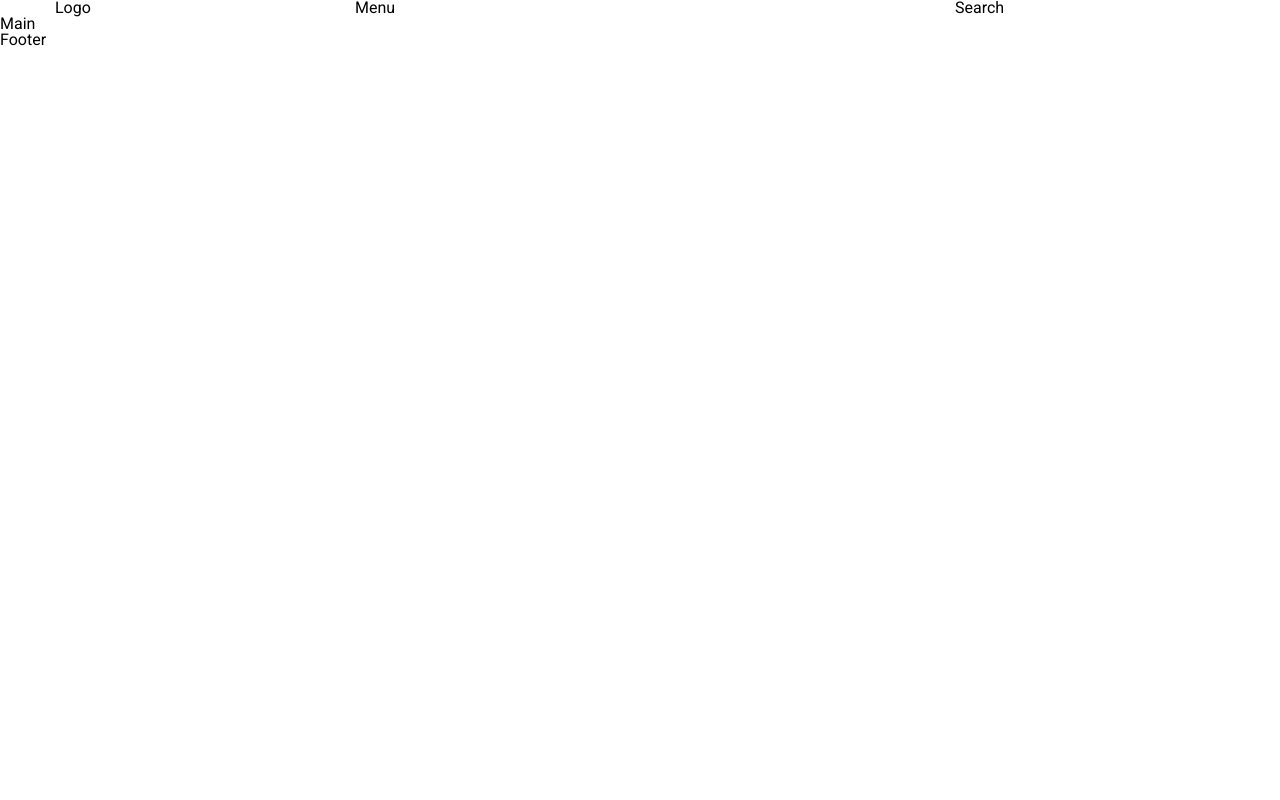
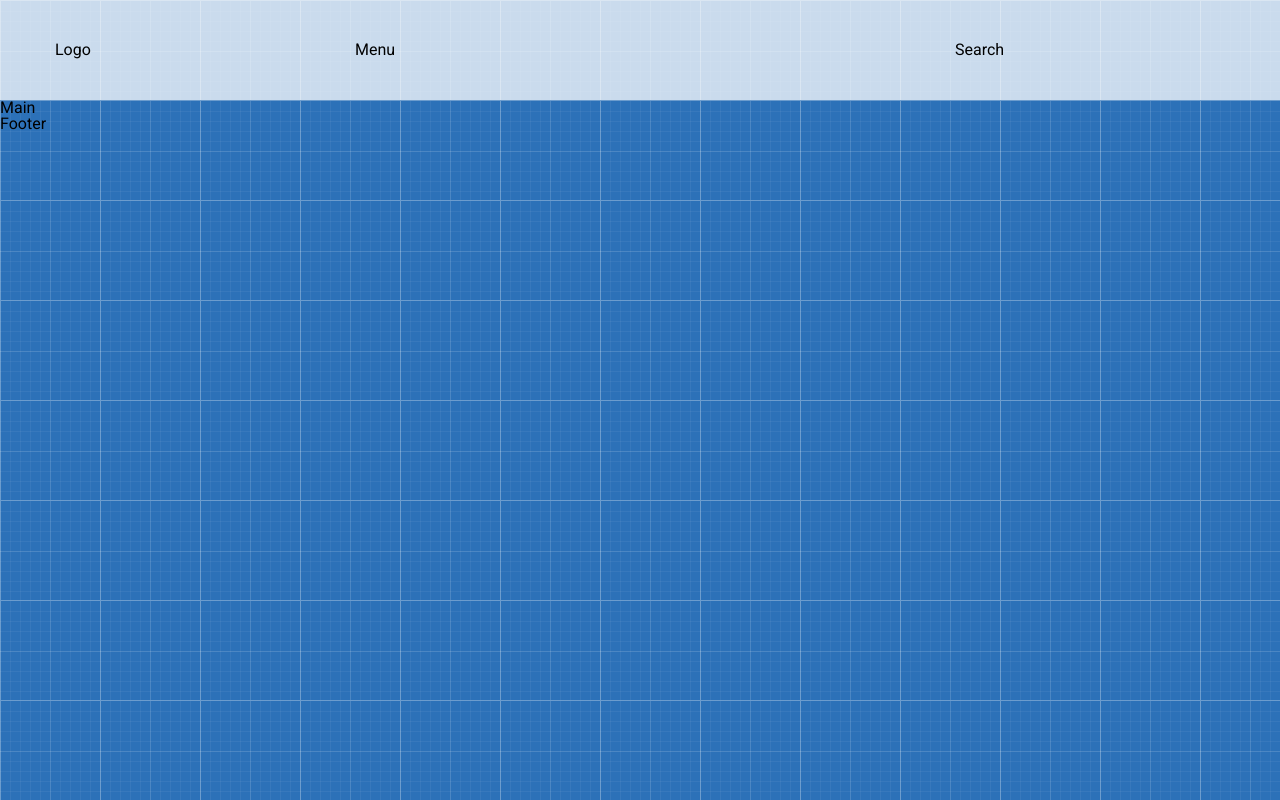
Before and after one commit to AdegoLabs/project-shop, a plain HTML site: page index.html in a window 1280 px wide. Drawn offline with Linux system fonts and the light colour scheme.

Commit message:
Add header

```diff
--- a/style.css
+++ b/style.css
@@ -3,6 +3,7 @@
 }
 body {
     font-family: 'Roboto', sans-serif;
+    background: url('images/patt.png');
 }
 .container {
     max-width: 1200px;
@@ -30,3 +31,10 @@ body {
     flex: 0 0 50%;
     max-width: 50%;
 }
+
+.header {
+    display:flex;
+    align-items: center;
+    height: 100px;
+    background-color: rgba(255,255,255, 0.75);
+}
```
Also changed, not shown: images/patt.png (added).
